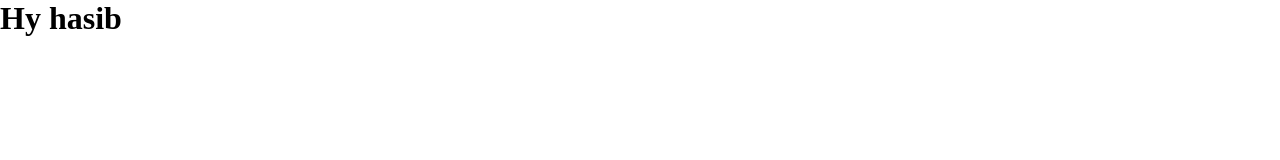
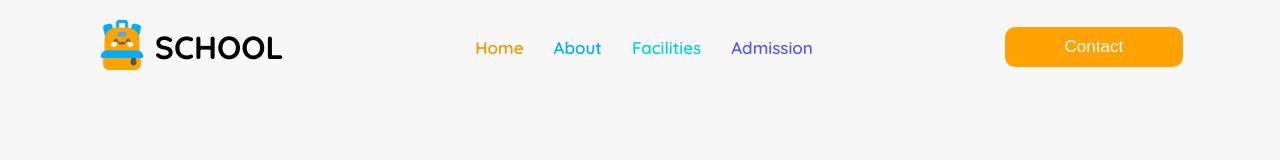
Before and after one commit to HSBHasib/PH-B11-Kids-Education-PJ-live, a plain HTML site: page index.html in a window 1280 px wide. Drawn offline with Linux system fonts and the light colour scheme.

Commit message:
Commit navber

```diff
--- a/index.html
+++ b/index.html
@@ -4,6 +4,11 @@
     <meta charset="UTF-8">
     <meta name="viewport" content="width=device-width, initial-scale=1.0">
     <title>Kids-Education | A-02</title>
+
+    <!-- Font Style -->
+    <link rel="preconnect" href="https://fonts.googleapis.com">
+    <link rel="preconnect" href="https://fonts.gstatic.com" crossorigin>
+    <link href="https://fonts.googleapis.com/css2?family=Fira+Sans:ital,wght@0,100;0,200;0,300;0,400;0,500;0,600;0,700;0,800;0,900;1,100;1,200;1,300;1,400;1,500;1,600;1,700;1,800;1,900&family=Inter:ital,opsz,wght@0,14..32,100..900;1,14..32,100..900&family=Open+Sans:ital,wght@0,300..800;1,300..800&family=Plus+Jakarta+Sans:ital,wght@0,200..800;1,200..800&family=Poppins:ital,wght@0,100;0,200;0,300;0,400;0,500;0,600;0,700;0,800;0,900;1,100;1,200;1,300;1,400;1,500;1,600;1,700;1,800;1,900&family=Quicksand:wght@300..700&family=Work+Sans:ital,wght@0,100..900;1,100..900&display=swap" rel="stylesheet">
 
     <!-- Icons -->
     <link rel="stylesheet" href="https://cdnjs.cloudflare.com/ajax/libs/font-awesome/7.0.1/css/all.min.css" integrity="sha512-2SwdPD6INVrV/lHTZbO2nodKhrnDdJK9/kg2XD1r9uGqPo1cUbujc+IYdlYdEErWNu69gVcYgdxlmVmzTWnetw==" crossorigin="anonymous" referrerpolicy="no-referrer"/>
@@ -12,7 +17,40 @@
     <link rel="stylesheet" href="./style.css">
     <link rel="stylesheet" href="./responsive.css">
 </head>
-<body>
-        <h1>Hy hasib</h1>
+<body class="quicksand">
+        <!-- Header-Section -->
+        <header>
+            <!-- Navber-Section -->
+            <nav>
+                <div class="nav-container section-center">
+                    <!-- Nav-logo -->
+                    <div class="nav-logo">
+                        <div class="logo-img">
+                            <img src="./assets/logo.png" alt="logo-img">
+                        </div>
+                        <h1>school</h1>
+                    </div>
+
+                    <!-- Nav-Content-->
+                    <div class="nav-content">
+                        <ul>
+                            <li>Home</li>
+                            <li>About</li>
+                            <li>Facilities</li>
+                            <li>Admission</li>
+                        </ul>
+                    </div>
+
+                    <!-- Nav-Button -->
+                    <div class="nav-btn">
+                        <button class="btn">Contact</button>
+                    </div>
+                </div>
+            </nav>
+        </header>
+
+        <!-- Main-Section -->
+
+        <!-- Footer-Section -->
 </body>
 </html>
--- a/style.css
+++ b/style.css
@@ -3,3 +3,78 @@
     padding: 0;
     box-sizing: border-box;
 }
+
+body {
+    background-color: #F7F7F7;
+}
+
+.quicksand {
+    font-family: Quicksand;
+    font-optical-sizing: auto;
+}
+
+/* Common Style */
+.section-center {
+    width: 88%;
+    max-width: 1130px;
+    margin: 0 auto;
+}
+
+.btn {
+    background-color: #FEA301;
+    padding: 10px 60px;
+    border: none;
+    border-radius: 10px;
+    color: #FFF;
+    font-size: 17px;
+}
+
+
+/* Header-Section | 'Navber' */
+.nav-container {
+    display: flex;
+    justify-content: space-between;
+    align-items: center;
+    padding: 20px;
+}
+
+/* Nav-logo */
+.nav-container .nav-logo {
+    display: flex;
+    align-items: center;
+    gap: 8px;
+}
+
+.nav-container .nav-logo .logo-img img {
+    max-width: 50px;
+}
+
+.nav-container .nav-logo h1 {
+    text-transform: uppercase;
+    font-size: 32px;
+}
+
+/* Nav-Content */
+.nav-container .nav-content ul {
+    display: flex;
+    list-style-type: none;
+    gap: 30px;
+}
+
+.nav-container .nav-content ul li {
+    font-size: 17px;
+    font-weight: 600;
+}
+
+.nav-container .nav-content ul li:nth-of-type(1) {
+    color: #ED9801;
+}
+.nav-container .nav-content ul li:nth-of-type(2) {
+    color: #01ACFD;
+}
+.nav-container .nav-content ul li:nth-of-type(3) {
+    color: #05D4DF;
+}
+.nav-container .nav-content ul li:nth-of-type(4) {
+    color: #5D58EF;
+}
```
